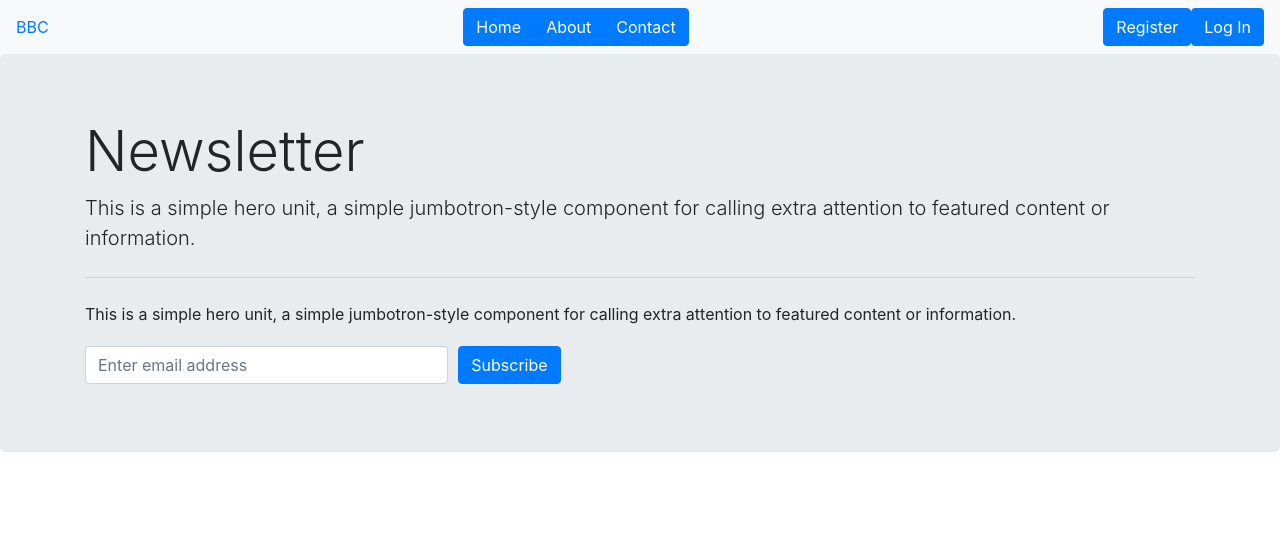
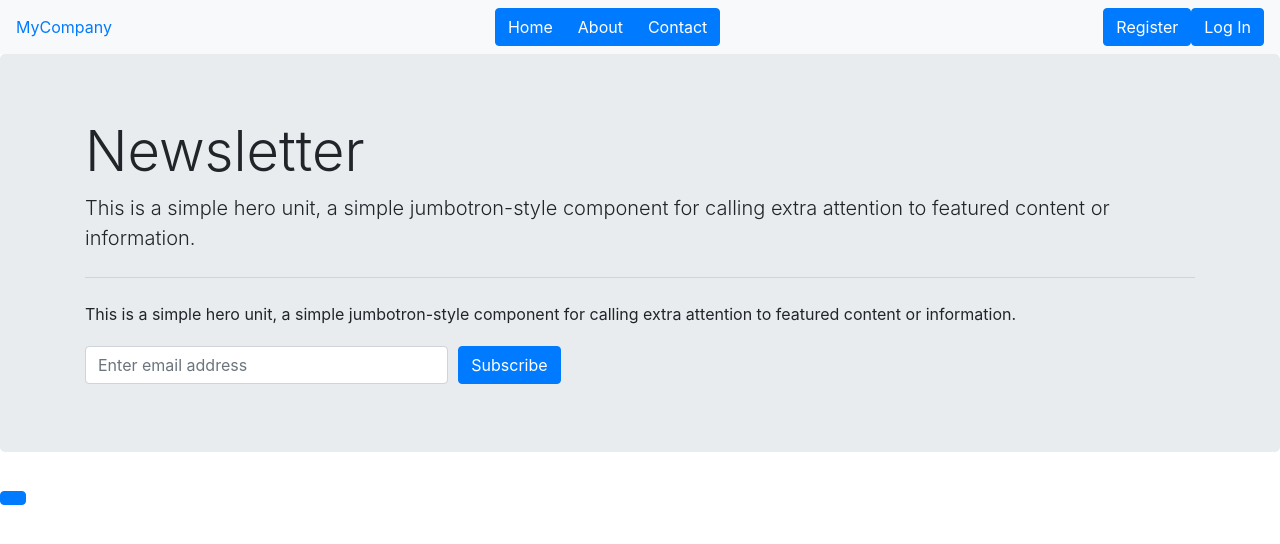
Before and after one commit to sameer-mahendru/react-landing-page-sep19, a React (Create React App) app: page / in a window 1280 px wide. Shown: the top 544 px of the page. Built offline with nearby package versions, Linux system fonts and the light colour scheme.

Commit message:
React Exercise 3.

```diff
--- a/src/App.js
+++ b/src/App.js
@@ -1,5 +1,6 @@
 import React, { useState, useEffect, createContext }  from 'react';
 import NavBar from './NavBar';
+import ColorButton from './ColorButton';
 import Jumbotron from './Jumbotron';
 import './App.css';
 
@@ -10,11 +11,15 @@ const App = () => {
   const [globalState, setGlobalState] = useState(
       {
           loggedIn: false,
+          users: []
       }
   );
 
   useEffect(
     ()=>{
+      if(globalState.users === 0) {
+        console.log('Fetching users...')
+      }
     }
   );
 
@@ -22,13 +27,15 @@ const App = () => {
     <AppContext.Provider value={[globalState, setGlobalState]}>
       <div className="App">
           <NavBar
-            logo="BBC"
+            logo="MyCompany"
           />
           <Jumbotron
             title="Newsletter"
             lead="This is a simple hero unit, a simple jumbotron-style component for calling extra attention to featured content or information."
             description="This is a simple hero unit, a simple jumbotron-style component for calling extra attention to featured content or information."
           />
+
+          <ColorButton />
       </div>
     </AppContext.Provider>
   );
--- /dev/null
+++ b/src/ColorButton.js
@@ -0,0 +1,21 @@
+import React, { useState } from 'react';
+
+const ColorButton = () => {
+
+    const [state, setState] = useState("btn-primary")
+
+    const clickHandler = () => {
+        if(state === "btn-primary") {
+            setState("btn-danger")
+        } else {
+            setState("btn-primary")
+        }
+    }
+
+    return (
+        <button onClick={clickHandler}
+        className={`btn ${state}`}></button>
+    )
+}
+
+export default ColorButton;
```
